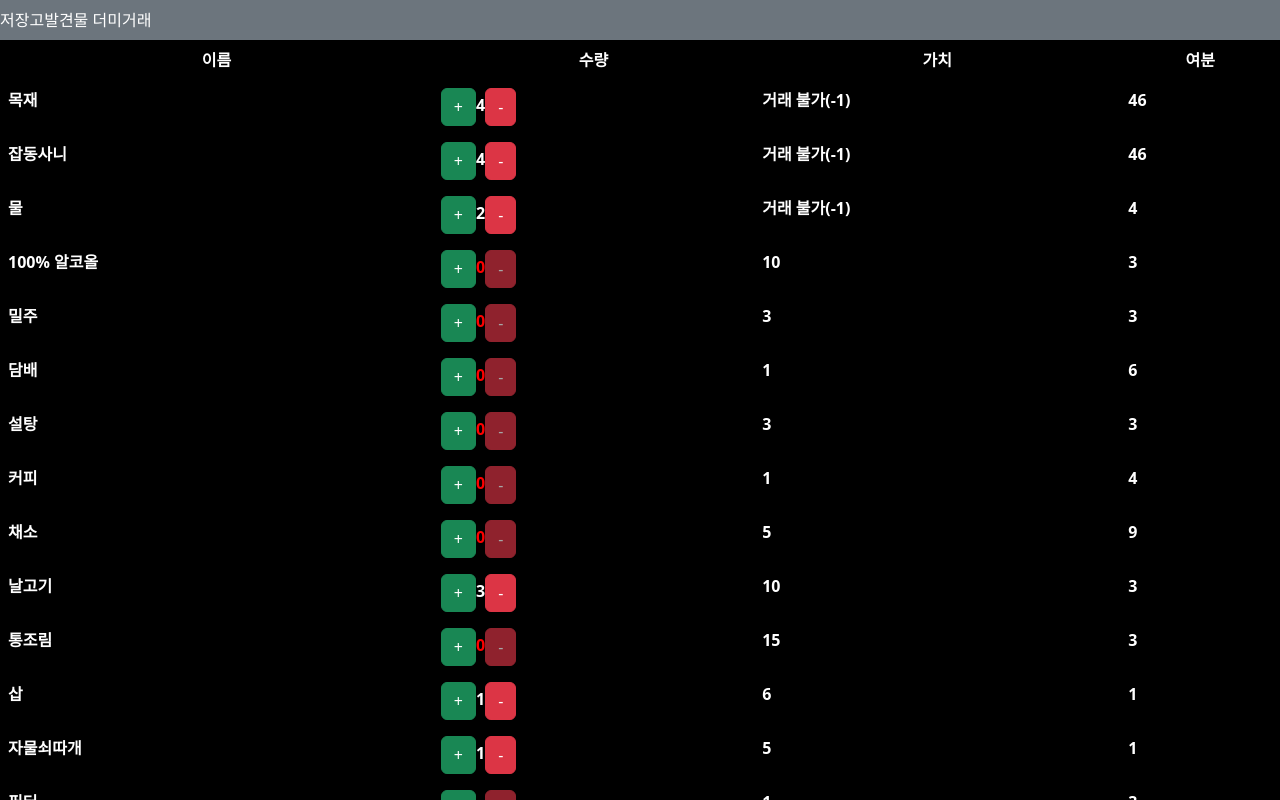
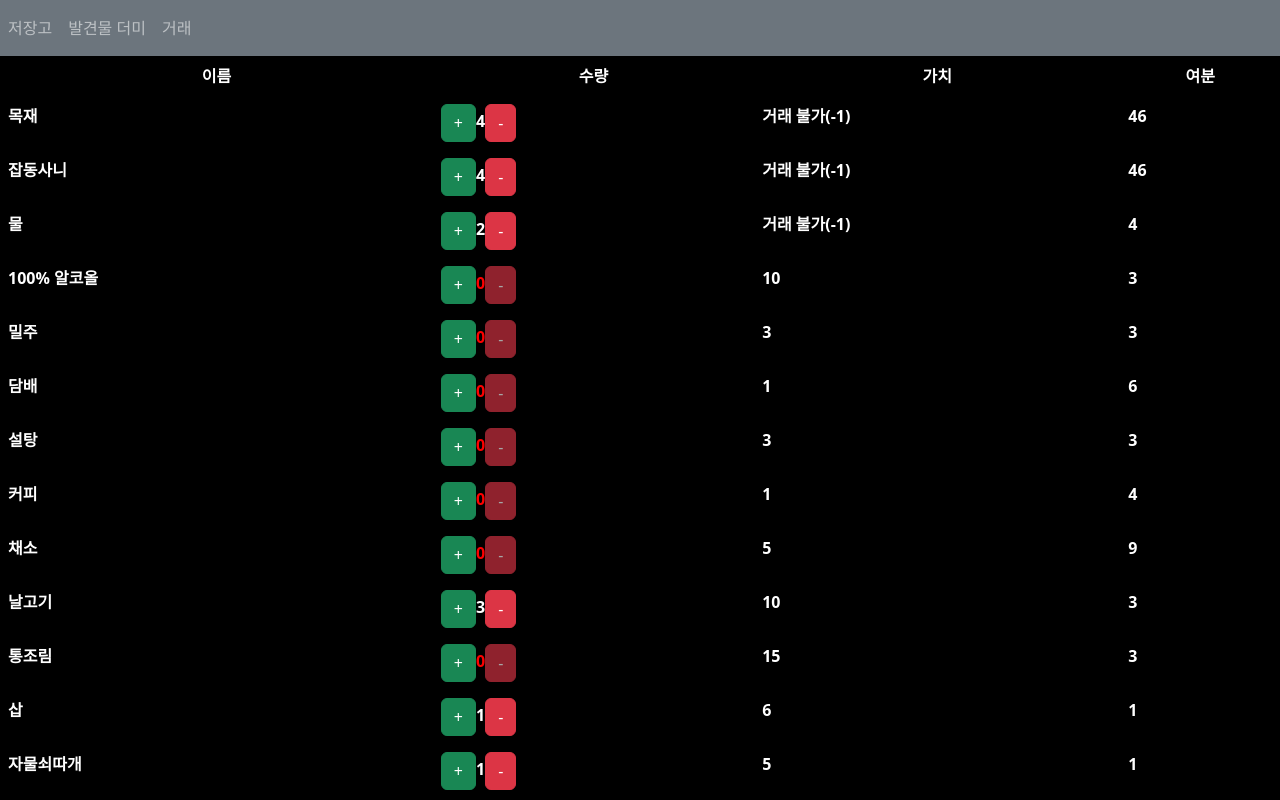
Before and after one commit to AndroidNetrunner/this-war-of-mine, a Next.js app: page /shelter in a window 1280 px wide. Shown: the top 800 px of the page. Built offline with nearby package versions, Linux system fonts and the light colour scheme.

Commit message:
[FIX] Nav -> Nav.Link로 교체

```diff
--- a/src/components/Navbar.tsx
+++ b/src/components/Navbar.tsx
@@ -6,27 +6,27 @@ export default function Navbar({ setPage }: { setPage: Function }) {
   return (
     <BootstrapNavbar bg="secondary" variant="dark">
       <Nav className="me-auto">
-        <Nav
+        <Nav.Link
           onClick={() => {
             setPage("storage");
           }}
         >
           저장고
-        </Nav>
-        <Nav
+        </Nav.Link>
+        <Nav.Link
           onClick={() => {
             setPage("findings");
           }}
         >
           발견물 더미
-        </Nav>
-        <Nav
+        </Nav.Link>
+        <Nav.Link
           onClick={() => {
             setPage("trading");
           }}
         >
           거래
-        </Nav>
+        </Nav.Link>
       </Nav>
     </BootstrapNavbar>
   );
```
